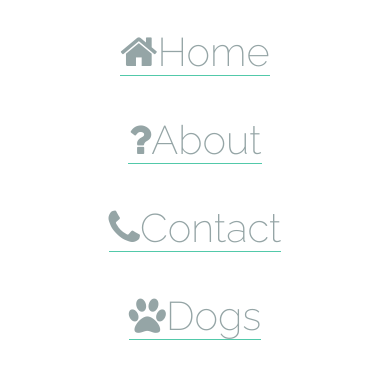
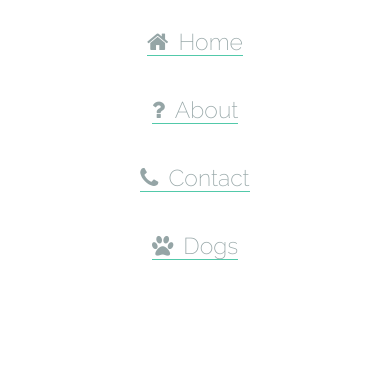
Before and after one commit to matthewfreeman821/navbar, a plain HTML site: page index.html in a window 390 px wide. Drawn offline with Linux system fonts and the light colour scheme.

Commit message:
Adds changes to font at middle breakpoint, styles i tags

```diff
--- a/styles.css
+++ b/styles.css
@@ -22,13 +22,20 @@ a:hover {
   border-bottom-color: #3498DB;
 }
 
+i {
+  margin-right: 10px;
+}
+
 @media screen and (max-width: 920px) {
   nav {
-    justify-content: space-around;
+    justify-content: center;
+  }
+  a {
+    font-size: 23px;
   }
 }
 
-@media screen and (max-width: 520px) {
+@media screen and (max-width: 555px) {
   nav {
     flex-direction: column;
     align-items: center;
```
